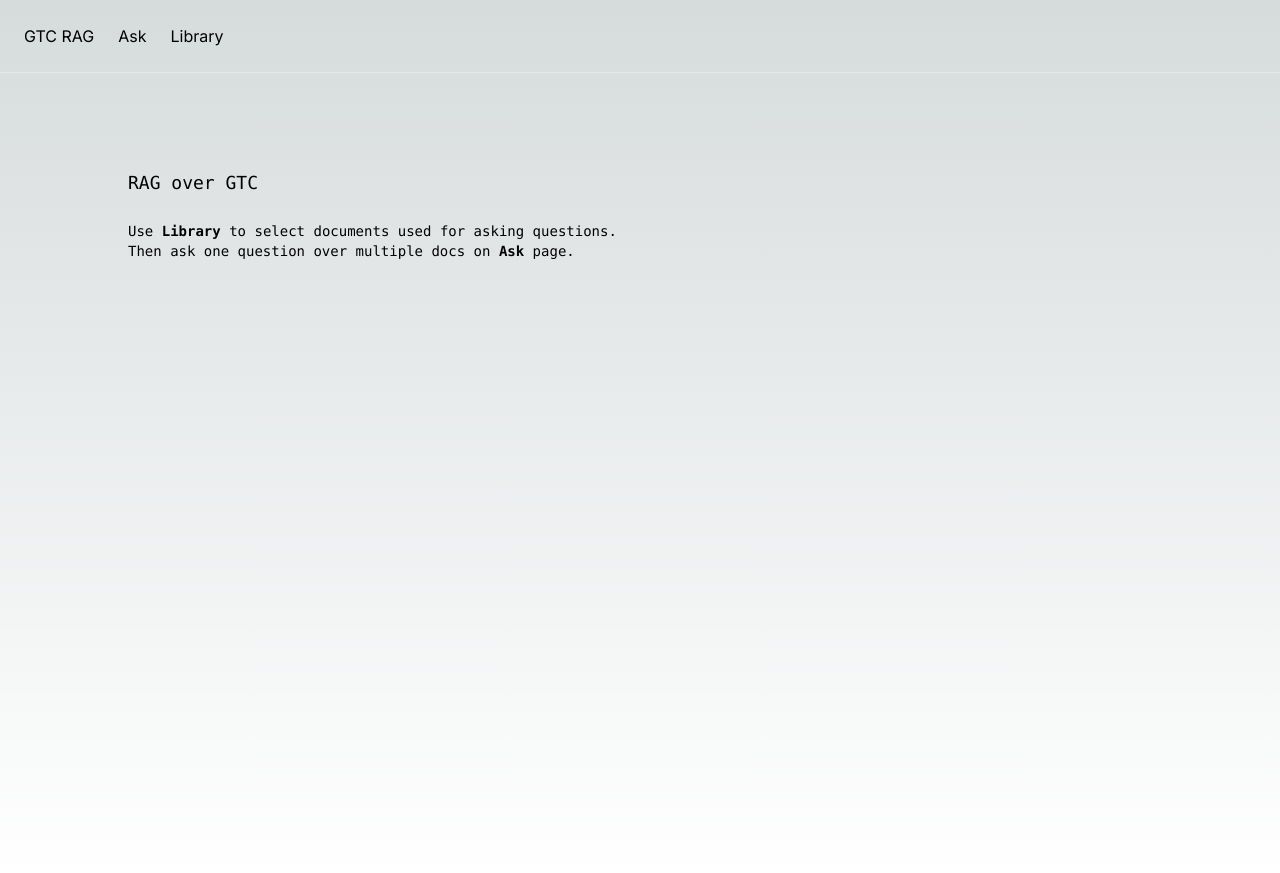
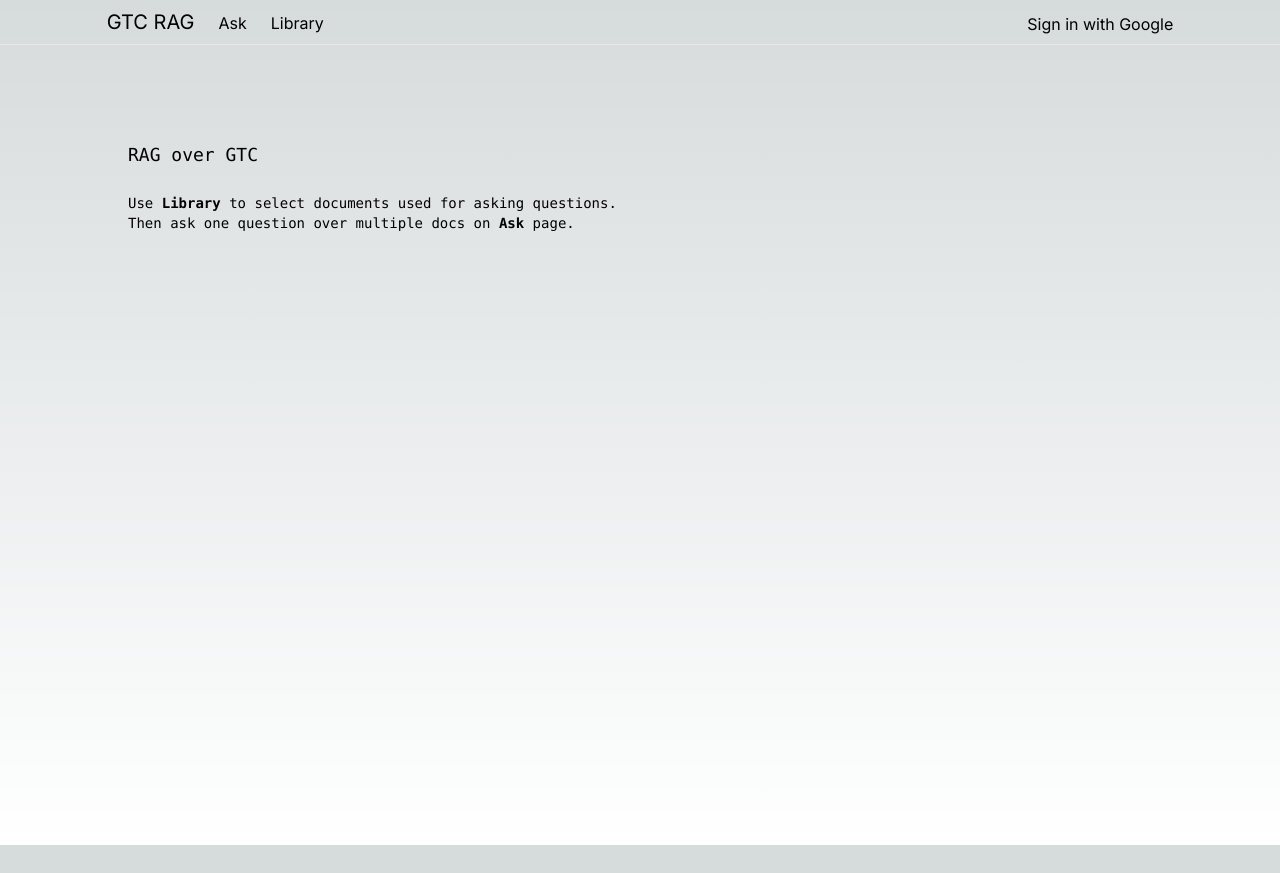
Before and after one commit to kszpakowski/rag-ui, a Next.js app: page / in a window 1280 px wide. After the commit the page ends 845 px from the top, so only its background shows below. Built offline with nearby package versions, Linux system fonts and the light colour scheme; no server answers.

Commit message:
Add NextAuth for Google sign-in

```diff
--- /dev/null
+++ b/src/app/api/auth/[...nextauth]/route.ts
@@ -0,0 +1,6 @@
+import NextAuth from "next-auth"
+import { config } from "@/auth"
+
+const handler = NextAuth(config)
+
+export { handler as GET, handler as POST }
--- a/src/app/layout.tsx
+++ b/src/app/layout.tsx
@@ -2,6 +2,7 @@ import type { Metadata } from 'next'
 import { Inter } from 'next/font/google'
 import './globals.css'
 import Link from 'next/link'
+import UserButton from '@/components/UserButton'
 
 const inter = Inter({ subsets: ['latin'] })
 
@@ -18,11 +19,20 @@ export default function RootLayout({
   return (
     <html lang="en">
       <body className={inter.className}>
-        <div className='flex w-full p-6 space-x-6 border-b'>
-          <Link href='/'>GTC RAG</Link>
-          <Link href='/ask'>Ask</Link>
-          <Link href='/documents-library'>Library</Link>
+        <div className='flex w-full py-2  border-b justify-center'>
+          <div className='flex w-5/6 justify-between items-center'>
+            <div className='space-x-6'>
+              <Link className="text-xl" href='/'>GTC RAG</Link>
+              <Link href='/ask'>Ask</Link>
+              <Link href='/documents-library'>Library</Link>
+            </div>
+            <div className='self-end'>
+              <UserButton />
+            </div>
+          </div>
+
         </div>
+
         {children}
       </body>
     </html>
--- /dev/null
+++ b/src/auth.ts
@@ -0,0 +1,17 @@
+import type { GetServerSidePropsContext, NextApiRequest, NextApiResponse } from "next"
+import type { NextAuthOptions } from "next-auth"
+import { getServerSession } from "next-auth"
+import GoogleProvider from "next-auth/providers/google"
+
+export const config = {
+  providers: [
+    GoogleProvider({
+        clientId: process.env.GOOGLE_CLIENT_ID!,
+        clientSecret: process.env.GOOGLE_CLIENT_SECRET!
+      })
+  ]
+} satisfies NextAuthOptions
+
+export function auth(...args: [GetServerSidePropsContext["req"], GetServerSidePropsContext["res"]] | [NextApiRequest, NextApiResponse] | []) {
+  return getServerSession(...args, config)
+}
--- a/src/components/Documents.tsx
+++ b/src/components/Documents.tsx
@@ -72,7 +72,7 @@ export default function Documents(props: DocumentsProps) {
   return (
     <div className="w-full">
       <div className="flex-col space-y-4">
-        <div className="flex w-full justify-between align-middle">
+        <div className="flex w-full justify-between items-center">
           <div>
             <p className="text-lg">{docs.length} Documents</p>
           </div>
--- /dev/null
+++ b/src/components/SignIn.tsx
@@ -0,0 +1,7 @@
+'use client'
+
+import { signIn } from "next-auth/react"
+
+export default function SignIn() {
+    return <button onClick={() => signIn("google")}>Sign in with Google</button>
+}
--- /dev/null
+++ b/src/components/UserButton.tsx
@@ -0,0 +1,13 @@
+import { auth } from "@/auth"
+import SignIn from "./SignIn"
+
+
+export default async function UserButton() {
+    const session = await auth()
+    if (!session) {
+        return <SignIn />
+    }
+
+    return <div className="w-9 h-9 rounded-full ring-1 ring-gray-300" style={{ backgroundImage: `url(${session.user?.image})`, backgroundSize: 'cover' }} />
+
+}
```
Also changed, not shown: package.json (+6 -5 lines), 1 other file (tests, documents, lock files or other folders).
